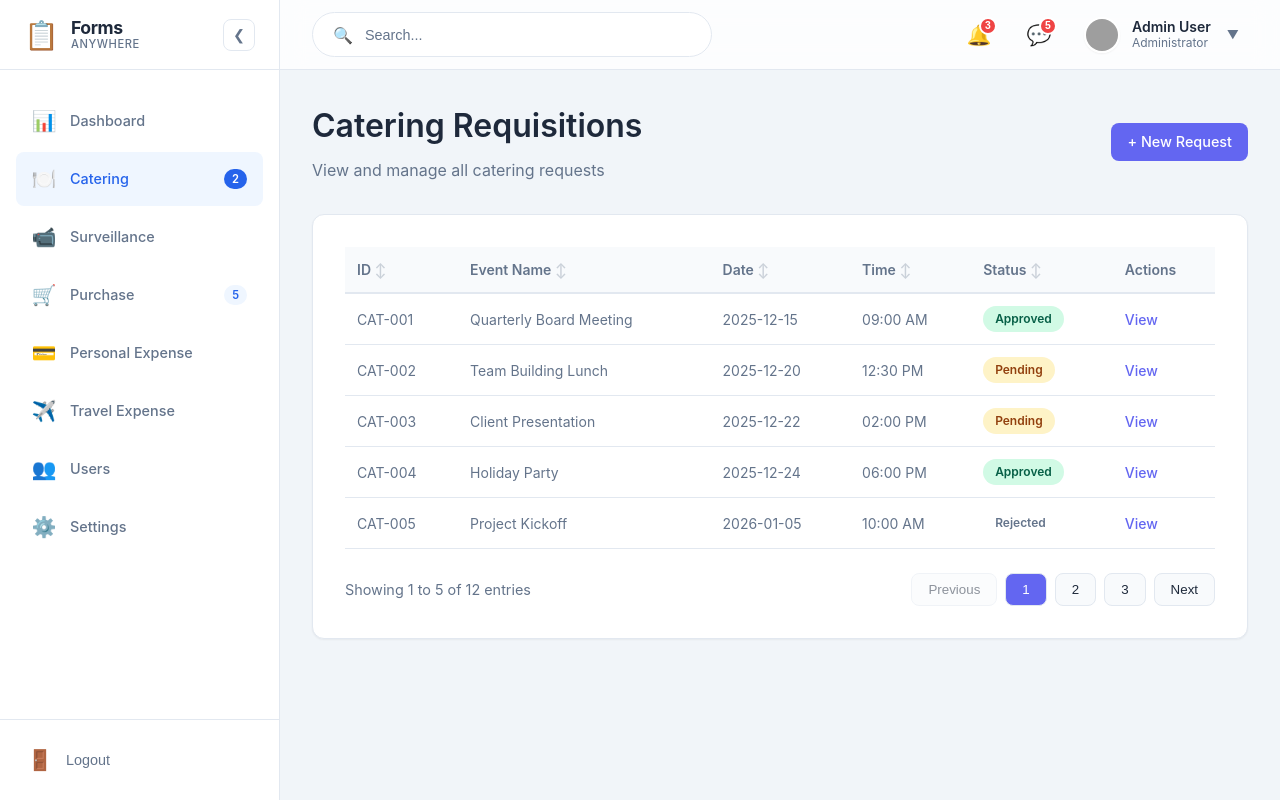
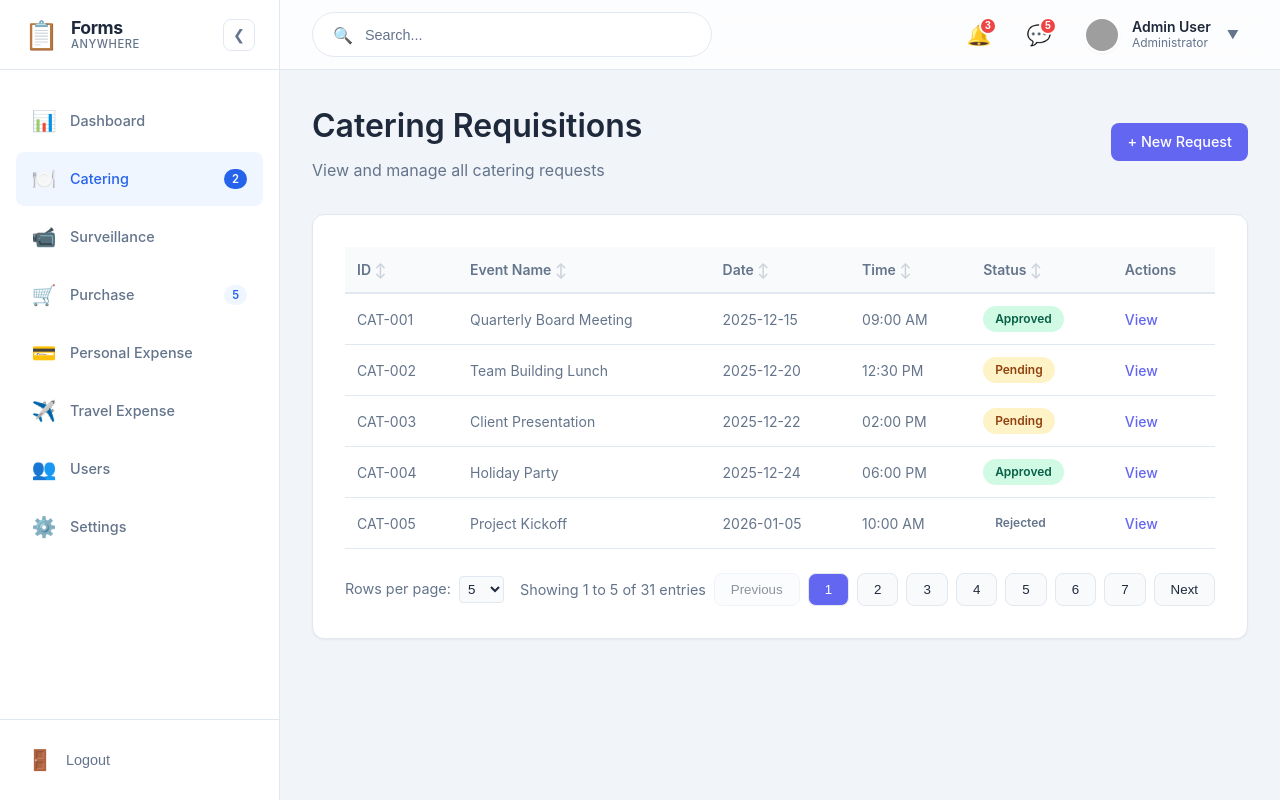
Before and after one commit to vpteruel/hpha-back-office-system, a React app in the folder apps/frontend/: page /forms/catering in a window 1280 px wide. Built offline with nearby package versions, Linux system fonts and the light colour scheme; grey boxes are pictures that could not be loaded; the HTML template or start-up script is replaced by a standard one.

Commit message:
feat: refactor CateringList component to use DataTable for improved display and functionality

```diff
--- a/apps/frontend/src/pages/forms/catering/CateringList.tsx
+++ b/apps/frontend/src/pages/forms/catering/CateringList.tsx
@@ -1,5 +1,6 @@
 import { Link } from "@tanstack/react-router";
-import { useState } from "react";
+import type { Column } from "../../../components/DataTable";
+import { DataTable } from "../../../components/DataTable";
 import "../../pages.css";
 
 interface CateringRequest {
@@ -95,51 +96,183 @@ const mockData: CateringRequest[] = [
     event_time: "07:00 PM",
     status: "Pending",
   },
+  {
+    id: "CAT-013",
+    event_name: "Strategy Meeting",
+    event_date: "2026-03-01",
+    event_time: "10:00 AM",
+    status: "Approved",
+  },
+  {
+    id: "CAT-014",
+    event_name: "Department Lunch",
+    event_date: "2026-03-05",
+    event_time: "12:30 PM",
+    status: "Rejected",
+  },
+  {
+    id: "CAT-015",
+    event_name: "Vendor Presentation",
+    event_date: "2026-03-10",
+    event_time: "03:00 PM",
+    status: "Pending",
+  },
+  {
+    id: "CAT-016",
+    event_name: "Board Meeting",
+    event_date: "2026-03-15",
+    event_time: "09:00 AM",
+    status: "Approved",
+  },
+  {
+    id: "CAT-017",
+    event_name: "Team Outing",
+    event_date: "2026-03-20",
+    event_time: "01:00 PM",
+    status: "Pending",
+  },
+  {
+    id: "CAT-018",
+    event_name: "Project Review",
+    event_date: "2026-04-01",
+    event_time: "11:00 AM",
+    status: "Approved",
+  },
+  {
+    id: "CAT-019",
+    event_name: "Client Workshop",
+    event_date: "2026-04-05",
+    event_time: "02:00 PM",
+    status: "Rejected",
+  },
+  {
+    id: "CAT-020",
+    event_name: "Holiday Celebration",
+    event_date: "2026-04-10",
+    event_time: "06:00 PM",
+    status: "Approved",
+  },
+  {
+    id: "CAT-021",
+    event_name: "Team Meeting",
+    event_date: "2026-04-15",
+    event_time: "10:00 AM",
+    status: "Pending",
+  },
+  {
+    id: "CAT-022",
+    event_name: "Budget Planning",
+    event_date: "2026-04-20",
+    event_time: "09:00 AM",
+    status: "Approved",
+  },
+  {
+    id: "CAT-023",
+    event_name: "Executive Briefing",
+    event_date: "2026-04-25",
+    event_time: "11:00 AM",
+    status: "Pending",
+  },
+  {
+    id: "CAT-024",
+    event_name: "Sales Meeting",
+    event_date: "2026-05-01",
+    event_time: "02:00 PM",
+    status: "Approved",
+  },
+  {
+    id: "CAT-025",
+    event_name: "Product Demo",
+    event_date: "2026-05-05",
+    event_time: "03:00 PM",
+    status: "Rejected",
+  },
+  {
+    id: "CAT-026",
+    event_name: "Marketing Strategy Session",
+    event_date: "2026-05-10",
+    event_time: "01:00 PM",
+    status: "Pending",
+  },
+  {
+    id: "CAT-027",
+    event_name: "Client Appreciation Event",
+    event_date: "2026-05-15",
+    event_time: "07:00 PM",
+    status: "Approved",
+  },
+  {
+    id: "CAT-028",
+    event_name: "Annual Review Meeting",
+    event_date: "2026-05-20",
+    event_time: "09:00 AM",
+    status: "Pending",
+  },
+  {
+    id: "CAT-029",
+    event_name: "Team Training Session",
+    event_date: "2026-06-01",
+    event_time: "10:00 AM",
+    status: "Approved",
+  },
+  {
+    id: "CAT-030",
+    event_name: "Company Picnic",
+    event_date: "2026-06-05",
+    event_time: "12:00 PM",
+    status: "Rejected",
+  },
+  {
+    id: "CAT-031",
+    event_name: "Innovation Workshop",
+    event_date: "2026-06-10",
+    event_time: "02:00 PM",
+    status: "Pending",
+  },
 ];
 
 export function CateringList() {
-  const [currentPage, setCurrentPage] = useState(1);
-  const [sortConfig, setSortConfig] = useState<{
-    key: keyof CateringRequest | null;
-    direction: "asc" | "desc";
-  }>({ key: null, direction: "asc" });
-  const itemsPerPage = 5;
-
-  const handleSort = (key: keyof CateringRequest) => {
-    let direction: "asc" | "desc" = "asc";
-    if (sortConfig.key === key && sortConfig.direction === "asc") {
-      direction = "desc";
-    }
-    setSortConfig({ key, direction });
-  };
-
-  const sortedData = [...mockData].sort((a, b) => {
-    if (!sortConfig.key) return 0;
-
-    const aValue = a[sortConfig.key];
-    const bValue = b[sortConfig.key];
-
-    if (aValue < bValue) {
-      return sortConfig.direction === "asc" ? -1 : 1;
-    }
-    if (aValue > bValue) {
-      return sortConfig.direction === "asc" ? 1 : -1;
-    }
-    return 0;
-  });
-
-  const totalPages = Math.ceil(sortedData.length / itemsPerPage);
-  const startIndex = (currentPage - 1) * itemsPerPage;
-  const currentItems = sortedData.slice(startIndex, startIndex + itemsPerPage);
-
-  const handlePageChange = (page: number) => {
-    setCurrentPage(page);
-  };
-
-  const renderSortIcon = (key: keyof CateringRequest) => {
-    if (sortConfig.key !== key) return <span style={{ opacity: 0.3 }}>↕</span>;
-    return sortConfig.direction === "asc" ? "↑" : "↓";
-  };
+  const columns: Column<CateringRequest>[] = [
+    { key: "id", header: "ID", sortable: true },
+    { key: "event_name", header: "Event Name", sortable: true },
+    { key: "event_date", header: "Date", sortable: true },
+    { key: "event_time", header: "Time", sortable: true },
+    {
+      key: "status",
+      header: "Status",
+      sortable: true,
+      render: (item) => (
+        <span
+          className={`badge ${
+            item.status === "Approved"
+              ? "success"
+              : item.status === "Pending"
+                ? "warning"
+                : "error"
+          }`}
+        >
+          {item.status}
+        </span>
+      ),
+    },
+    {
+      key: "actions",
+      header: "Actions",
+      render: (item) => (
+        <Link
+          to="/forms/catering/$id"
+          params={{ id: item.id }}
+          style={{
+            color: "var(--accent-color)",
+            textDecoration: "none",
+            fontWeight: 500,
+          }}
+        >
+          View
+        </Link>
+      ),
+    },
+  ];
 
   return (
     <div className="list-page">
@@ -172,148 +305,7 @@ export function CateringList() {
         </div>
       </div>
       <div className="list-container">
-        <div className="table-wrapper">
-          <table>
-            <thead>
-              <tr>
-                <th
-                  onClick={() => handleSort("id")}
-                  style={{ cursor: "pointer" }}
-                >
-                  ID {renderSortIcon("id")}
-                </th>
-                <th
-                  onClick={() => handleSort("event_name")}
-                  style={{ cursor: "pointer" }}
-                >
-                  Event Name {renderSortIcon("event_name")}
-                </th>
-                <th
-                  onClick={() => handleSort("event_date")}
-                  style={{ cursor: "pointer" }}
-                >
-                  Date {renderSortIcon("event_date")}
-                </th>
-                <th
-                  onClick={() => handleSort("event_time")}
-                  style={{ cursor: "pointer" }}
-                >
-                  Time {renderSortIcon("event_time")}
-                </th>
-                <th
-                  onClick={() => handleSort("status")}
-                  style={{ cursor: "pointer" }}
-                >
-                  Status {renderSortIcon("status")}
-                </th>
-                <th>Actions</th>
-              </tr>
-            </thead>
-            <tbody>
-              {currentItems.map((item) => (
-                <tr key={item.id}>
-                  <td>{item.id}</td>
-                  <td>{item.event_name}</td>
-                  <td>{item.event_date}</td>
-                  <td>{item.event_time}</td>
-                  <td>
-                    <span
-                      className={`badge ${
-                        item.status === "Approved"
-                          ? "success"
-                          : item.status === "Pending"
-                            ? "warning"
-                            : "error"
-                      }`}
-                    >
-                      {item.status}
-                    </span>
-                  </td>
-                  <td>
-                    <Link
-                      to="/forms/catering/$id"
-                      params={{ id: item.id }}
-                      style={{
-                        color: "var(--accent-color)",
-                        textDecoration: "none",
-                        fontWeight: 500,
-                      }}
-                    >
-                      View
-                    </Link>
-                  </td>
-                </tr>
-              ))}
-            </tbody>
-          </table>
-        </div>
-
-        <div
-          className="pagination-controls"
-          style={{
-            marginTop: "1.5rem",
-            display: "flex",
-            justifyContent: "space-between",
-            alignItems: "center",
-          }}
-        >
-          <span style={{ color: "var(--text-secondary)", fontSize: "0.9rem" }}>
-            Showing {startIndex + 1} to{" "}
-            {Math.min(startIndex + itemsPerPage, mockData.length)} of{" "}
-            {mockData.length} entries
-          </span>
-          <div style={{ display: "flex", gap: "0.5rem" }}>
-            <button
-              onClick={() => handlePageChange(currentPage - 1)}
-              disabled={currentPage === 1}
-              style={{
-                padding: "0.5rem 1rem",
-                border: "1px solid var(--border-color)",
-                borderRadius: "0.5rem",
-                background: "var(--bg-tertiary)",
-                color: "var(--text-primary)",
-                cursor: currentPage === 1 ? "not-allowed" : "pointer",
-                opacity: currentPage === 1 ? 0.5 : 1,
-              }}
-            >
-              Previous
-            </button>
-            {Array.from({ length: totalPages }, (_, i) => i + 1).map((page) => (
-              <button
-                key={page}
-                onClick={() => handlePageChange(page)}
-                style={{
-                  padding: "0.5rem 1rem",
-                  border: "1px solid var(--border-color)",
-                  borderRadius: "0.5rem",
-                  background:
-                    currentPage === page
-                      ? "var(--accent-color)"
-                      : "var(--bg-tertiary)",
-                  color: currentPage === page ? "white" : "var(--text-primary)",
-                  cursor: "pointer",
-                }}
-              >
-                {page}
-              </button>
-            ))}
-            <button
-              onClick={() => handlePageChange(currentPage + 1)}
-              disabled={currentPage === totalPages}
-              style={{
-                padding: "0.5rem 1rem",
-                border: "1px solid var(--border-color)",
-                borderRadius: "0.5rem",
-                background: "var(--bg-tertiary)",
-                color: "var(--text-primary)",
-                cursor: currentPage === totalPages ? "not-allowed" : "pointer",
-                opacity: currentPage === totalPages ? 0.5 : 1,
-              }}
-            >
-              Next
-            </button>
-          </div>
-        </div>
+        <DataTable data={mockData} columns={columns} itemsPerPage={5} />
       </div>
     </div>
   );
```
